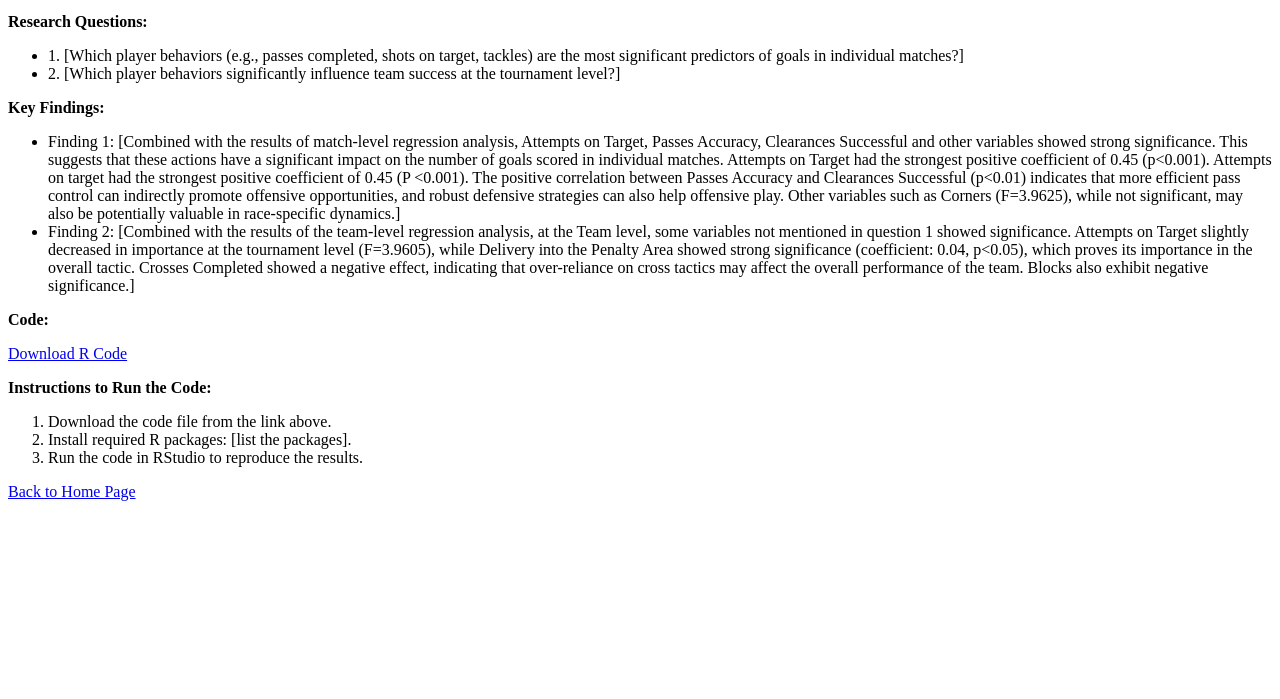
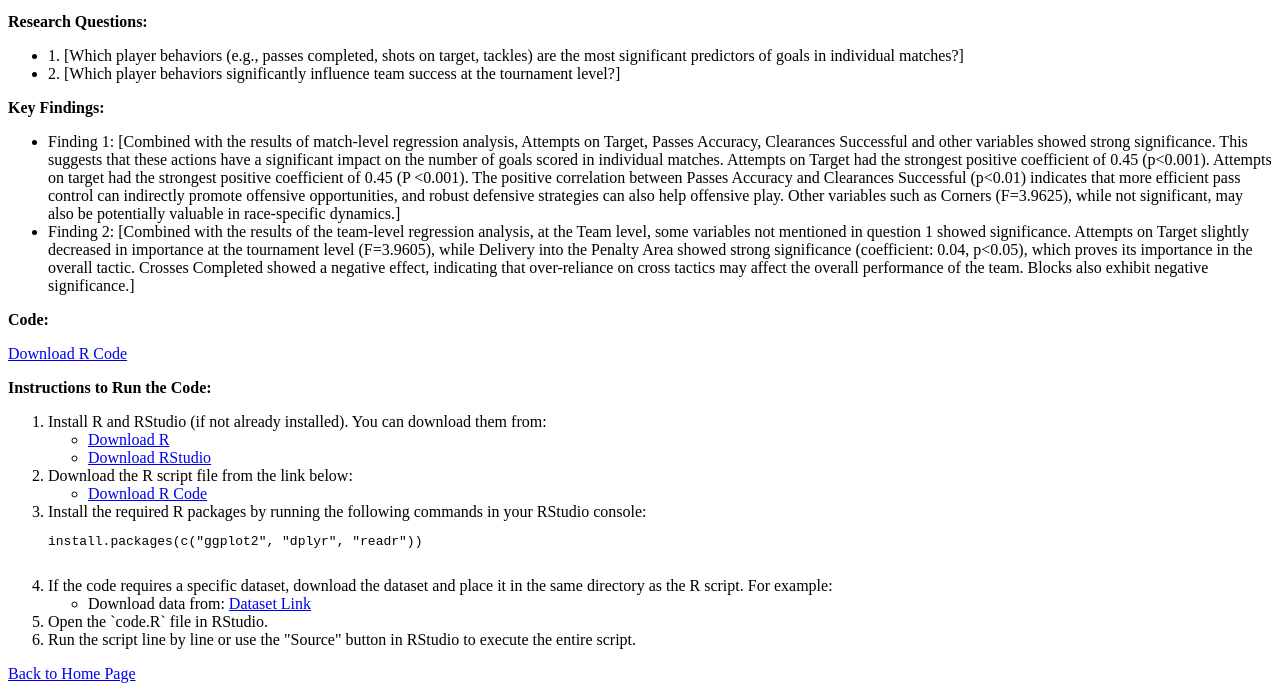
Before and after one commit to Yzh-725/Data-Science-Works, a plain HTML site: page INF6027/index.html in a window 1280 px wide. Shown: the part 101-800 px from the top of the page. Drawn offline with Linux system fonts and the light colour scheme.

Commit message:
Update index.html

```diff
--- a/INF6027/index.html
+++ b/INF6027/index.html
@@ -23,11 +23,31 @@
     <p><a href="code.R">Download R Code</a></p>
 
     <p><strong>Instructions to Run the Code:</strong></p>
-    <ol>
-        <li>Download the code file from the link above.</li>
-        <li>Install required R packages: [list the packages].</li>
-        <li>Run the code in RStudio to reproduce the results.</li>
-    </ol>
+<ol>
+    <li>Install R and RStudio (if not already installed). You can download them from:
+        <ul>
+            <li><a href="https://cran.r-project.org/">Download R</a></li>
+            <li><a href="https://posit.co/download/rstudio/">Download RStudio</a></li>
+        </ul>
+    </li>
+    <li>Download the R script file from the link below:
+        <ul>
+            <li><a href="code.R">Download R Code</a></li>
+        </ul>
+    </li>
+    <li>Install the required R packages by running the following commands in your RStudio console:
+        <pre>
+install.packages(c("ggplot2", "dplyr", "readr"))
+        </pre>
+    </li>
+    <li>If the code requires a specific dataset, download the dataset and place it in the same directory as the R script. For example:
+        <ul>
+            <li>Download data from: <a href="link_to_dataset">Dataset Link</a></li>
+        </ul>
+    </li>
+    <li>Open the `code.R` file in RStudio.</li>
+    <li>Run the script line by line or use the "Source" button in RStudio to execute the entire script.</li>
+</ol>
 
     <p><a href="../index.html">Back to Home Page</a></p>
 </body>
```
